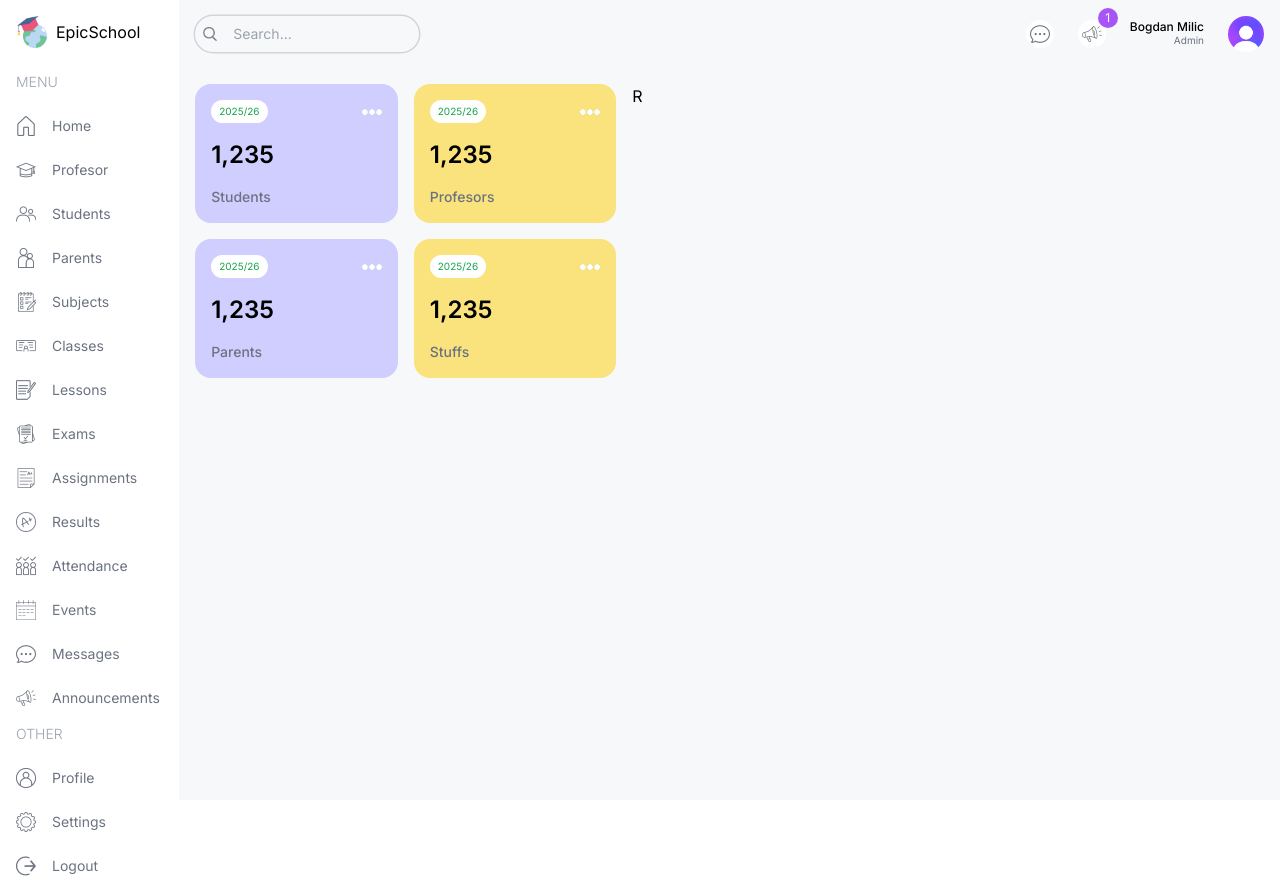
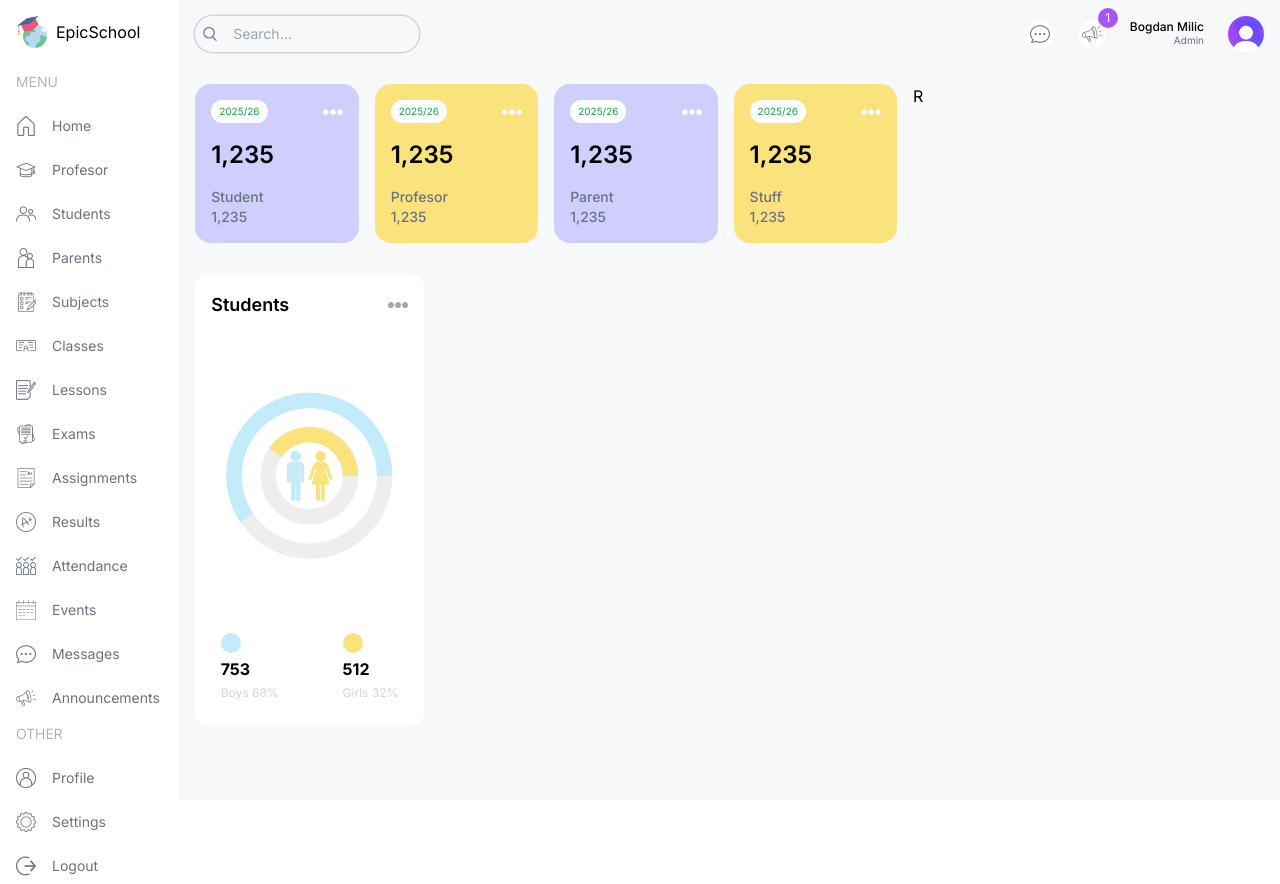
Before and after one commit to Bata22/SchoolMenagmentApp, a Next.js app in the folder school_menagment_app/: page /admin in a window 1280 px wide. Built offline with nearby package versions, Linux system fonts and the light colour scheme.

Commit message:
Dashboard radial chart front

```diff
--- a/school_menagment_app/package.json
+++ b/school_menagment_app/package.json
@@ -12,7 +12,8 @@
     "cross-env": "^7.0.3",
     "next": "14.2.5",
     "react": "^18",
-    "react-dom": "^18"
+    "react-dom": "^18",
+    "recharts": "^2.15.3"
   },
   "devDependencies": {
     "@types/node": "^20",
--- a/school_menagment_app/src/app/(dashboard)/admin/page.tsx
+++ b/school_menagment_app/src/app/(dashboard)/admin/page.tsx
@@ -1,12 +1,11 @@
+import CountChart from "@/components/CountChart"
 import UserCard from "@/components/UserCard"
 
 const AdminPage = () => {
     return (
-
-
             <div className= "p-4 flex gap-4 flex-col md:flex-row">
                 {/* {LEFTSIDE} */}
-                <div className="w-full lg:w-2/3 ">
+                <div className="w-full lg:w-2/3 flex flex-col gap-8">
                     {/* USER CARDS */}
                     <div className="flex gap-4 justify-between flex-wrap" >
                         <UserCard type="student"/>
@@ -14,10 +13,21 @@
                         <UserCard type="parent"/>
                         <UserCard type="stuff"/>
                     </div>
+                    {/* MIDDLE CHARTS */}
+                    <div className="flex gap-4 flex-col lg:flex-row ">
+                        {/* COUNTCHART */}
+                        <div className="w-full lg:w-1/3 h-[450px]">
+                             <CountChart/>
+                        </div>
+                        {/* ATENDANCECHART */}
+                        <div className="w-full lg:w-2/3 h-[450px]"></div>
+                    </div>
+                     {/* BOTTOM CHART */}
+                     <div className=""></div>
                 </div>
 
                 {/* RIGHTSIDE */}
-                <div className="w-full lg:w0-1/3 ">R</div>
+                <div className="w-full lg:w-1/3 ">R</div>
             </div>
 
 
--- /dev/null
+++ b/school_menagment_app/src/components/CountChart.tsx
@@ -0,0 +1,66 @@
+'use client';
+import Image from 'next/image';
+import { RadialBarChart, RadialBar, Legend, ResponsiveContainer } from 'recharts';
+
+// VestackaBaza
+const data = [
+  {
+    name: 'Girls',
+    count: 512,
+    fill: '#FAE27C',
+  },
+    {
+    name: 'Total',
+    count: 1265,
+    fill: 'white',
+  },
+  {
+    name: 'Boys',
+    count: 753,
+    fill: '#C3EBFA',
+  },
+
+];
+
+
+
+
+
+
+const CountChart = () => {
+    return (
+        <div className='bg-white rounded-xl w-full h-full p-4 '>
+            {/* TITLE */}
+            <div className="flex justify-between items-center">
+                <h1 className=' text-lg font-semibold'>Students</h1>
+                <Image src="/moreDark.png" alt="" width={20} height={20}/>
+            </div>
+            {/* CHART */}
+            <div className="w-full h-[75%] relative">
+                <ResponsiveContainer>
+                  <RadialBarChart cx="50%" cy="50%" innerRadius="45%" outerRadius="100%" barSize={32} data={data}>
+                    <RadialBar background dataKey="count"/>
+                  </RadialBarChart>
+                </ResponsiveContainer>
+                <Image src="/maleFemale.png" alt="" width={50} height={50} className=" absolute top-1/2 left-1/2 -translate-x-1/2 -translate-y-1/2"/>
+            </div>
+            {/* BOTTOM */}
+            <div className="flex justify-center gap-16">
+                <div className="flex flex-col gap-1">
+                    <div className="w-5 h-5 bg-lamaSky rounded-full"></div>
+                        <h1 className="font-bold">753</h1>
+                        <h2 className="text-xs text-gray-300">Boys 68%</h2>
+                </div>
+            <div className="flex justify-center gap-16">
+                <div className="flex flex-col gap-1">
+                    <div className="w-5 h-5 bg-lamaYellow rounded-full"></div>
+                        <h1 className="font-bold">512</h1>
+                        <h2 className="text-xs text-gray-300">Girls 32%</h2>
+                </div>
+            </div>
+            </div>
+      </div>
+    )
+}
+
+export default CountChart
--- a/school_menagment_app/src/components/UserCard.tsx
+++ b/school_menagment_app/src/components/UserCard.tsx
@@ -8,7 +8,7 @@
                         <Image src="/more.png" alt="" width={20} height={20}/>
                     </div>
                     <h1 className=" text-2xl font-semibold my-4">1,235</h1>
-                    <h2 className="capitalize text-sm font-medium text-gray-500">{type}s</h2>
+                    <h2 className="capitalize text-sm font-medium text-gray-500">{type}<p>1,235</p></h2>
                 </div>
     )
 }
```
Also changed, not shown: 1 other file (tests, documents, lock files or other folders).
